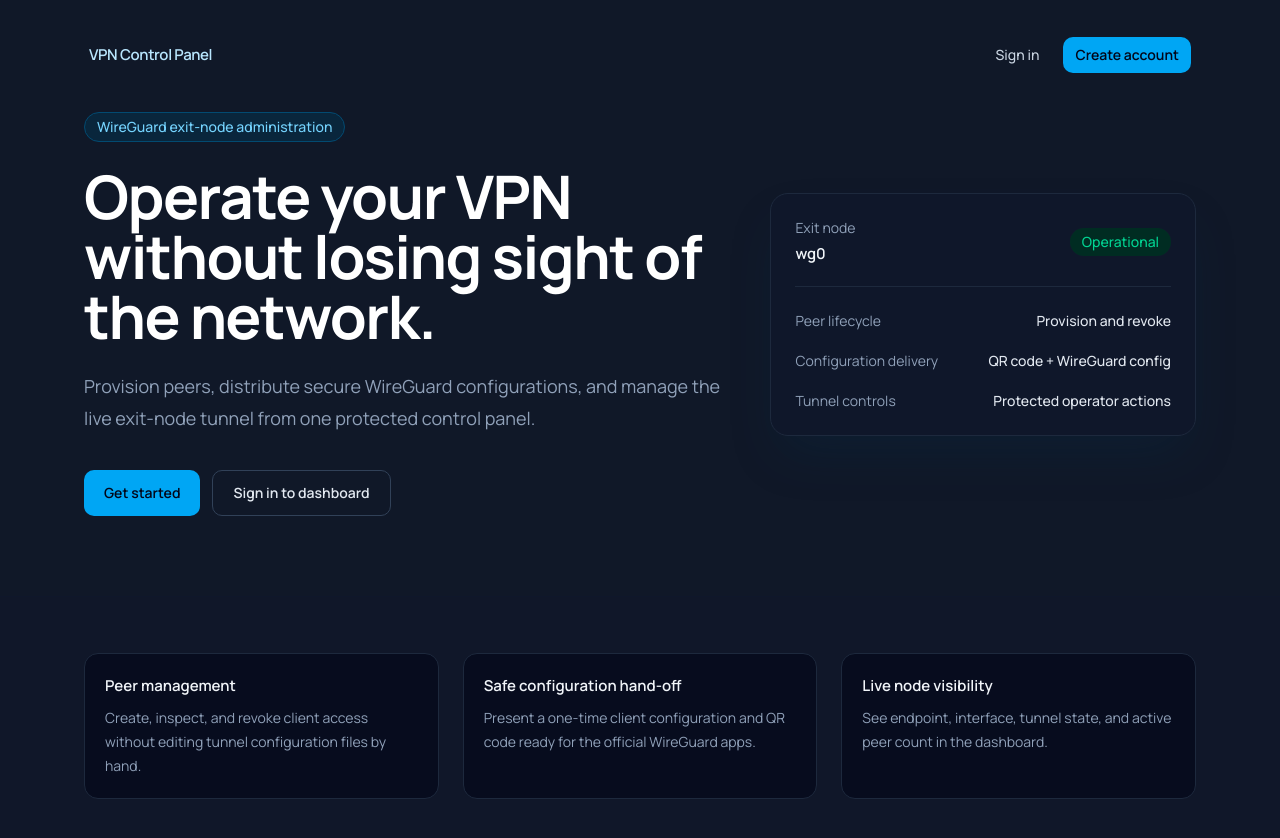
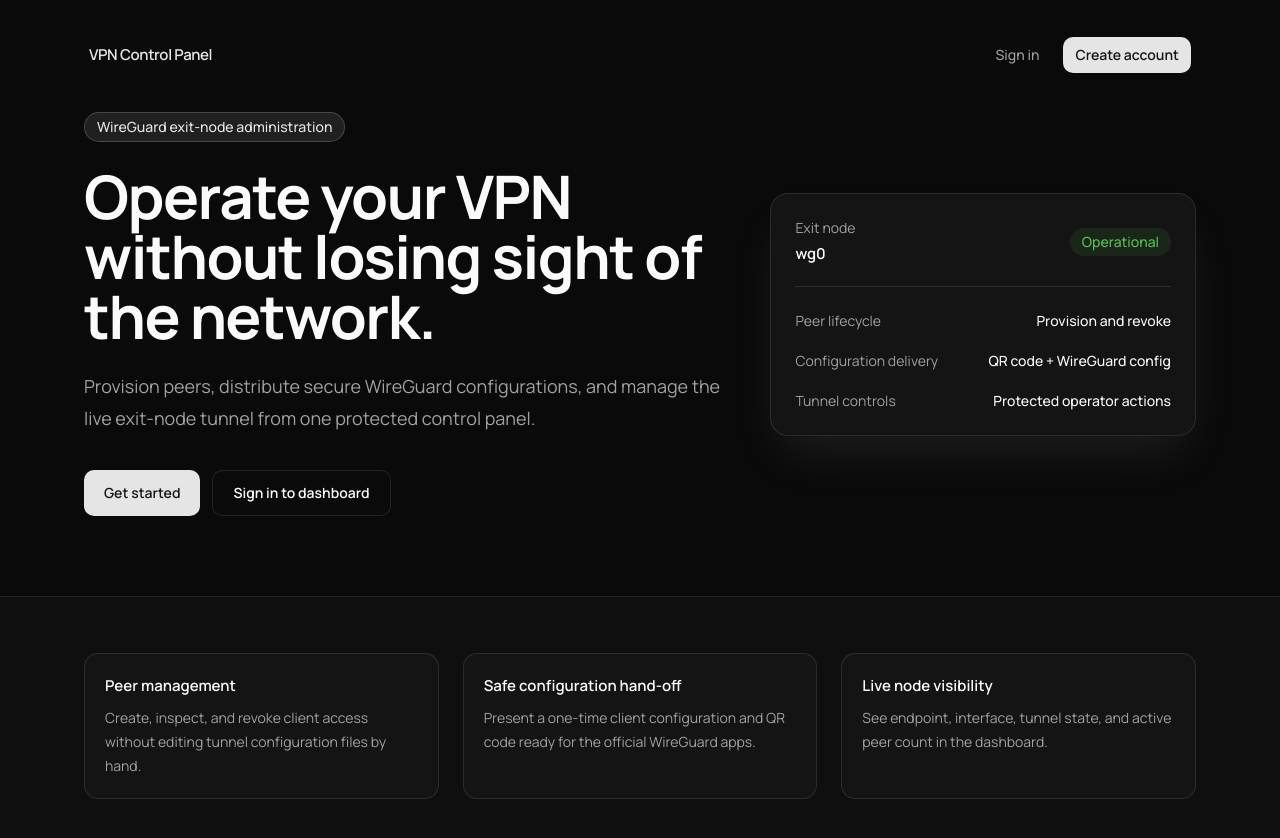
Before and after one commit to JXDeveloper/turborepo-vpn, a Next.js app in the folder apps/web/: page / in a window 1280 px wide. Shown: the top 838 px of the page. Built offline with nearby package versions, Linux system fonts and the light colour scheme; no server answers; the database is empty.

Commit message:
theme coloring is fixed now it changes with toggling theme dashboard now uses varibales rather then hardcoded colors

```diff
--- a/apps/web/src/app/auth/sign-in/[[...sign-in]]/page.tsx
+++ b/apps/web/src/app/auth/sign-in/[[...sign-in]]/page.tsx
@@ -2,7 +2,7 @@
 
 export default function SignInPage() {
   return (
-    <div className="flex min-h-screen flex-col items-center justify-center bg-gray-100">
+    <div className="flex min-h-screen flex-col items-center justify-center bg-background text-foreground">
       <SignIn />
     </div>
   );
--- a/apps/web/src/app/auth/sign-up/[[...sign-u]]/page.tsx
+++ b/apps/web/src/app/auth/sign-up/[[...sign-u]]/page.tsx
@@ -2,7 +2,7 @@
 
 export default function SignUpPage() {
   return (
-    <div className="flex min-h-screen flex-col items-center justify-center bg-gray-100">
+    <div className="flex min-h-screen flex-col items-center justify-center bg-background text-foreground">
       <SignUp />
     </div>
   );
--- a/apps/web/src/app/page.tsx
+++ b/apps/web/src/app/page.tsx
@@ -15,36 +15,27 @@
     });
   }, []);
   return (
-    <main className="min-h-screen overflow-hidden bg-gray-900 text-slate-100">
+    <main className="min-h-screen overflow-hidden bg-background text-foreground">
       <Navbar>
         <div className="flex items-center justify-between">
-          <Link href="/" className="font-semibold tracking-tight text-sky-200">
+          <Link href="/" className="font-semibold tracking-tight text-primary">
             VPN Control Panel
           </Link>
           <div className="flex items-center gap-3">
             <Show when="signed-out">
               <SignInButton>
-                <button
-                  type="button"
-                  className="rounded-lg px-3 py-2 text-sm font-medium text-slate-300 hover:text-white"
-                >
+                <button type="button" className="rounded-lg px-3 py-2 text-sm font-medium text-muted-foreground hover:text-foreground">
                   Sign in
                 </button>
               </SignInButton>
               <SignUpButton>
-                <button
-                  type="button"
-                  className="rounded-lg bg-sky-500 px-3 py-2 text-sm font-semibold text-slate-950 hover:bg-sky-400"
-                >
+                <button type="button" className="rounded-lg bg-primary px-3 py-2 text-sm font-semibold text-primary-foreground hover:bg-primary/90">
                   Create account
                 </button>
               </SignUpButton>
             </Show>
             <Show when="signed-in">
-              <Link
-                href="/dashboard"
-                className="rounded-lg bg-sky-500 px-3 py-2 text-sm font-semibold text-slate-950 hover:bg-sky-400"
-              >
+              <Link href="/dashboard" className="rounded-lg bg-primary px-3 py-2 text-sm font-semibold text-primary-foreground hover:bg-primary/90">
                 Open dashboard
               </Link>
               <UserButton />
@@ -55,53 +46,44 @@
 
       <section className="mx-auto grid max-w-6xl gap-12 px-5 pb-20 pt-30 lg:grid-cols-[1.2fr_0.8fr] lg:items-center lg:pt-28">
         <div>
-          <p className="inline-flex rounded-full border border-sky-900 bg-sky-950/60 px-3 py-1 text-sm font-medium text-sky-300">
+          <p className="inline-flex rounded-full border border-primary/20 bg-primary/10 px-3 py-1 text-sm font-medium text-primary">
             WireGuard exit-node administration
           </p>
-          <h1 className="mt-6 max-w-3xl text-5xl font-bold tracking-tight text-white sm:text-6xl">
+          <h1 className="mt-6 max-w-3xl text-5xl font-bold tracking-tight text-foreground sm:text-6xl">
             Operate your VPN without losing sight of the network.
           </h1>
-          <p className="mt-6 max-w-2xl text-lg leading-8 text-slate-400">
+          <p className="mt-6 max-w-2xl text-lg leading-8 text-muted-foreground">
             Provision peers, distribute secure WireGuard configurations, and manage the live exit-node tunnel from one
             protected control panel.
           </p>
           <div className="mt-9 flex flex-wrap gap-3">
             <Show when="signed-out">
               <SignUpButton>
-                <button
-                  type="button"
-                  className="rounded-lg bg-sky-500 px-5 py-3 text-sm font-semibold text-slate-950 hover:bg-sky-400"
-                >
+                <button type="button" className="rounded-lg bg-primary px-5 py-3 text-sm font-semibold text-primary-foreground hover:bg-primary/90">
                   Get started
                 </button>
               </SignUpButton>
               <SignInButton>
-                <button
-                  type="button"
-                  className="rounded-lg border border-slate-700 px-5 py-3 text-sm font-semibold text-slate-200 hover:border-slate-500 hover:bg-slate-900"
-                >
+                <button type="button" className="rounded-lg border border-border bg-background px-5 py-3 text-sm font-semibold text-foreground hover:border-border/80 hover:bg-muted">
                   Sign in to dashboard
                 </button>
               </SignInButton>
             </Show>
             <Show when="signed-in">
-              <Link
-                href="/dashboard"
-                className="rounded-lg bg-sky-500 px-5 py-3 text-sm font-semibold text-slate-950 hover:bg-sky-400"
-              >
+              <Link href="/dashboard" className="rounded-lg bg-primary px-5 py-3 text-sm font-semibold text-primary-foreground hover:bg-primary/90">
                 Open dashboard
               </Link>
             </Show>
           </div>
         </div>
 
-        <div className="rounded-2xl border border-slate-800 bg-slate-900/80 p-6 shadow-2xl shadow-sky-950/30">
-          <div className="flex items-center justify-between border-b border-slate-800 pb-5">
+        <div className="rounded-2xl border border-border bg-card/80 p-6 shadow-2xl shadow-primary/10">
+          <div className="flex items-center justify-between border-b border-border pb-5">
             <div>
-              <p className="text-sm text-slate-400">Exit node</p>
-              <p className="mt-1 font-semibold">wg0</p>
+              <p className="text-sm text-muted-foreground">Exit node</p>
+              <p className="mt-1 font-semibold text-foreground">wg0</p>
             </div>
-            <span className="rounded-full bg-emerald-950 px-3 py-1 text-sm font-medium text-emerald-400">
+            <span className="rounded-full bg-success/10 px-3 py-1 text-sm font-medium text-success">
               Operational
             </span>
           </div>
@@ -113,7 +95,7 @@
         </div>
       </section>
 
-      <section className="border-t border-slate-900 bg-slate-900/40">
+      <section className="border-t border-border bg-card/40">
         <div className="mx-auto grid max-w-6xl gap-6 px-5 py-14 md:grid-cols-3">
           <Feature
             title="Peer management"
@@ -136,17 +118,17 @@
 function StatusRow({ label, value }: { label: string; value: string }) {
   return (
     <div className="flex items-start justify-between gap-4">
-      <dt className="text-slate-400">{label}</dt>
-      <dd className="text-right font-medium text-slate-200">{value}</dd>
+      <dt className="text-muted-foreground">{label}</dt>
+      <dd className="text-right font-medium text-foreground">{value}</dd>
     </div>
   );
 }
 
 function Feature({ title, description }: { title: string; description: string }) {
   return (
-    <article className="rounded-xl border border-slate-800 bg-slate-950/60 p-5">
-      <h2 className="font-semibold text-slate-100">{title}</h2>
-      <p className="mt-2 text-sm leading-6 text-slate-400">{description}</p>
+    <article className="rounded-xl border border-border bg-card/70 p-5">
+      <h2 className="font-semibold text-foreground">{title}</h2>
+      <p className="mt-2 text-sm leading-6 text-muted-foreground">{description}</p>
     </article>
   );
 }
--- a/apps/web/src/components/app-sidebar.tsx
+++ b/apps/web/src/components/app-sidebar.tsx
@@ -36,7 +36,7 @@
           href="/dashboard"
           className="flex h-8 items-center gap-2 rounded-md px-2 font-semibold text-sidebar-foreground"
         >
-          <Network className="size-4 shrink-0 text-sky-500" />
+          <Network className="size-4 shrink-0 text-primary" />
           <span className="truncate">VPN Control Panel</span>
         </Link>
       </SidebarHeader>
--- a/apps/web/src/components/navbar.tsx
+++ b/apps/web/src/components/navbar.tsx
@@ -24,8 +24,8 @@
         className={`mx-auto max-w-6xl rounded-2xl px-6 py-4 transition-all duration-300 ease-out-back
           ${
             isScrolled
-              ? "border border-white/20 bg-white/10 shadow-[0_8px_32px_0_rgba(31,38,135,0.15)] backdrop-blur-3xl mt-2"
-              : "scale-100 border border-transparent bg-transparent shadow-none backdrop-blur-none mt-0"
+              ? "mt-2 border border-border/60 bg-background/80 shadow-[0_8px_32px_0_rgba(31,38,135,0.15)] backdrop-blur-3xl"
+              : "mt-0 scale-100 border border-transparent bg-transparent shadow-none backdrop-blur-none"
           }
         `}
       >
--- a/apps/web/src/components/ui/sheet.tsx
+++ b/apps/web/src/components/ui/sheet.tsx
@@ -28,7 +28,7 @@
     <SheetPrimitive.Backdrop
       data-slot="sheet-overlay"
       className={cn(
-        "fixed inset-0 z-50 bg-black/10 transition-opacity duration-150 data-ending-style:opacity-0 data-starting-style:opacity-0 supports-backdrop-filter:backdrop-blur-xs",
+        "fixed inset-0 z-50 bg-foreground/10 transition-opacity duration-150 data-ending-style:opacity-0 data-starting-style:opacity-0 supports-backdrop-filter:backdrop-blur-xs",
         className
       )}
       {...props}
```
Also changed, not shown: apps/web/src/app/dashboard/page.tsx (+15 -21 lines), apps/web/src/app/dashboard/peers/[peerId]/peer-detail.tsx (+10 -10 lines), apps/web/src/app/dashboard/peers/new/page.tsx (+12 -12 lines), apps/web/src/app/dashboard/peers/page.tsx (+12 -15 lines), apps/web/src/app/dashboard/tunnel/page.tsx (+12 -12 lines), apps/web/src/app/globals.css (+12 -0 lines).
